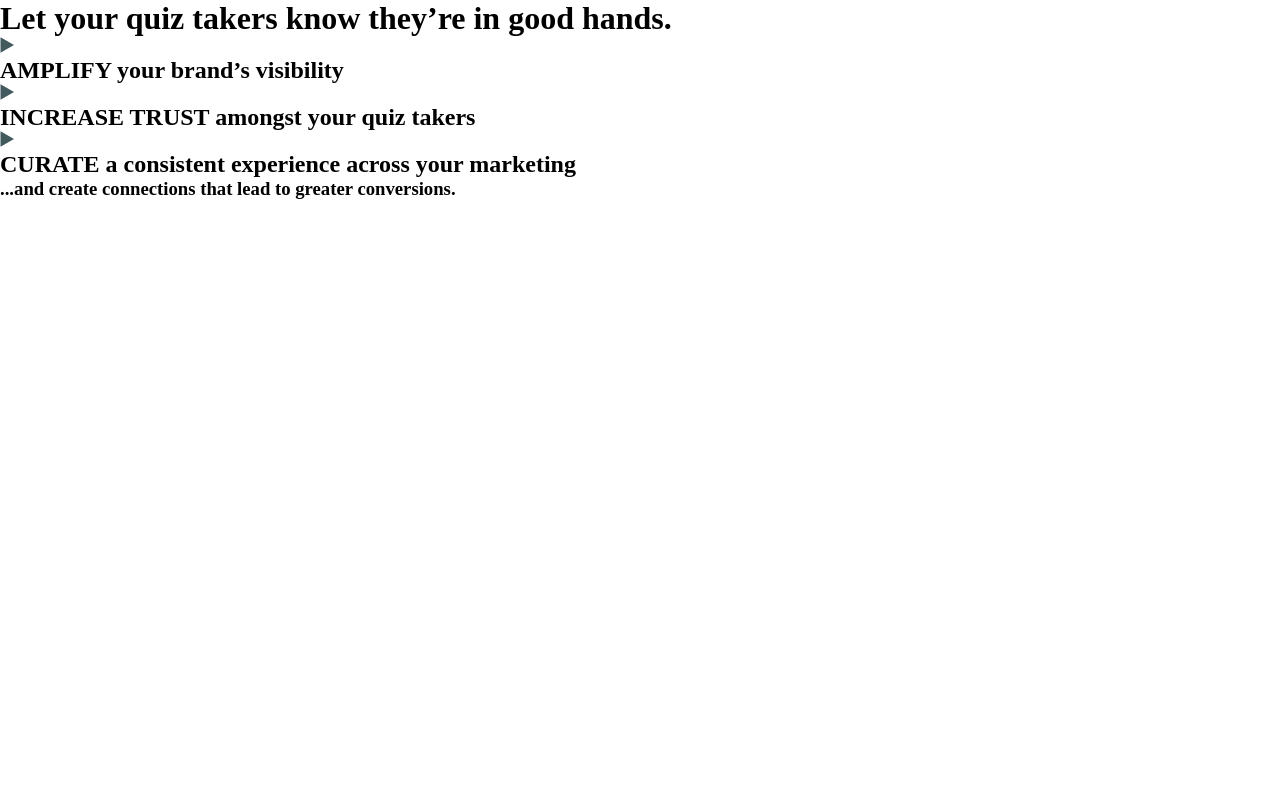
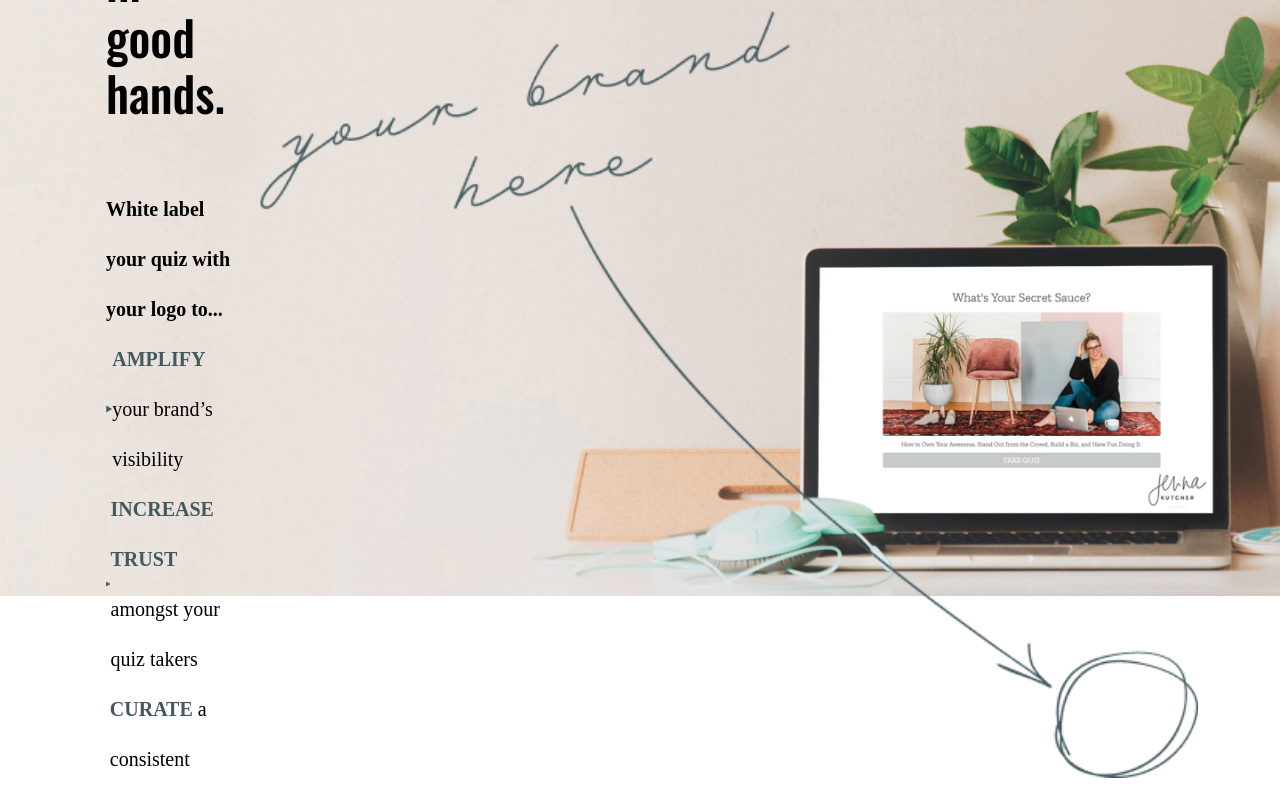
Before and after one commit to oleksandrkovaliuk/branding, a plain HTML site: page index.html in a window 1280 px wide. Shown: the top 798 px of the page. Drawn offline with nearby package versions, Linux system fonts and the light colour scheme; a web font is replaced by a local one.

Commit message:
section1

```diff
--- a/index.html
+++ b/index.html
@@ -9,34 +9,45 @@
   <link rel="stylesheet" href="./styles/style.css">
   <link rel="preconnect" href="https://fonts.googleapis.com">
 <link rel="preconnect" href="https://fonts.gstatic.com" crossorigin>
-<link href="https://fonts.googleapis.com/css2?family=Oswald:wght@400;500&display=swap" rel="stylesheet">
+<link href="https://fonts.googleapis.com/css2?family=Mina&family=Oswald:wght@400;500&display=swap" rel="stylesheet">
 </head>
 <body>
     <main>
-        <div class="sectione1">
-            <div class="textwrap-right">
-                <h1>Let your quiz takers know they’re in good hands.</h1>
-                <ul>
+        <div class="section-1">
+            <div class="firstpage-wrap">
+                <div class="firspagetext-wrap">
+                    <h1 class="firstpage-main-text">Let your quiz takers know they’re in good hands.</h1>
+                    <ul class="firstpage-list">
                         <li>
+                            <h2 class="text-top-bottom" >White label your quiz with your logo to...</h2>
+                        </li>
+                        <li class="first-discription">
                             <svg width="14" height="16" viewBox="0 0 14 16" fill="none" xmlns="http://www.w3.org/2000/svg">
                                 <path d="M14 8L0.499999 15.7942L0.5 0.205771L14 8Z" fill="#42595E"/>
                                 </svg>
-                            <h2>AMPLIFY your brand’s visibility</h2>
+                                <h2 class="discription-text"><b>AMPLIFY</b> your brand’s visibility</h2>
                         </li>
-                    <li>
+                        <li class="first-discription">
                             <svg width="14" height="16" viewBox="0 0 14 16" fill="none" xmlns="http://www.w3.org/2000/svg">
                                 <path d="M14 8L0.499999 15.7942L0.5 0.205771L14 8Z" fill="#42595E"/>
                                 </svg>
-                            <h2>INCREASE TRUST amongst your quiz takers</h2>
+                                <h2 class="discription-text"><b>INCREASE TRUST</b> amongst your quiz takers</h2>
                         </li>
-                    <li>
+                        <li class="first-discription">
                             <svg width="14" height="16" viewBox="0 0 14 16" fill="none" xmlns="http://www.w3.org/2000/svg">
                                 <path d="M14 8L0.499999 15.7942L0.5 0.205771L14 8Z" fill="#42595E"/>
                                 </svg>
-                            <h2>CURATE a consistent experience across your marketing</h2>
+                                <h2 class="discription-text"  class="discription-text"><b>CURATE</b> a consistent experience across your marketing</h2>
+                        </li>
+                        <li>
+                            <h2 class="text-top-bottom" >...and create connections that lead to greater conversions.</h2>
                         </li>
                     </ul>
-                <h3>...and create connections that lead to greater conversions.</h3>
+                </div>
+                <div class="yourbrend-wrap">
+                    <img src="./img/Group 1.png">
+                </div>
+            </div>
             </div>
         </div>
     </main>
--- a/styles/style.css
+++ b/styles/style.css
@@ -1,8 +1,71 @@
 :root{
-
+  --font-Oswald: 'Oswald', sans-serif;
+  --font-Mina:'Mina' , sans-serif;
+  --color-greyblue:#42595E;
+  --color-black:#000000;
 }
 * {
     box-sizing: border-box;
     margin: 0;
     padding: 0;
   }
+  .section-1{
+    background-image: url(../img/bg.jpg);
+    background-repeat: no-repeat;
+    background-size: contain;
+    height:100vh;
+  }
+  .firstpage-wrap{
+    display: flex;
+    justify-content: space-between;
+    padding-inline:106px;
+    height:100vh;
+    align-items:  center;
+  }
+  .firstpage-wrap .firspagetext-wrap{
+    width: 100%;
+    display: flex;
+    flex-direction: column;
+    justify-content: center;
+    align-items: center;
+  }
+  .firstpage-wrap .firstpage-main-text{
+    margin-bottom:63px;
+    max-width:525px;
+    font-size:48px;
+    font-family:var(--font-Oswald);
+    font-weight:500;
+    line-height:56px;
+  }
+  .firstpage-wrap .firstpage-list{
+    display:flex;
+    flex-direction: column;
+  }
+  .firstpage-wrap ul{
+    list-style-type: none;
+  }
+  .firstpage-wrap .text-top-bottom{
+    font-size:20px;
+    font-weight:700;
+    line-height:50px;
+    color:var(--color-black);
+  }
+  .firstpage-wrap .discription-text{
+    font-size:20px;
+    font-weight:400;
+    line-height:50px;
+    color:var(--color-black);
+  }
+  .discription-text b{
+    color:var(--color-greyblue);
+  }
+  .firstpage-wrap .first-discription{
+    display:flex;
+    align-items: center;
+  }
+  .yourbrend-wrap img{
+    padding-right: 10px;
+    width: 1000;
+    min-height: 800px;
+    padding-bottom: 20px;
+  }
```
Also changed, not shown: img/Frame.png (added). Lines whose indentation alone changed are shown as unchanged.
